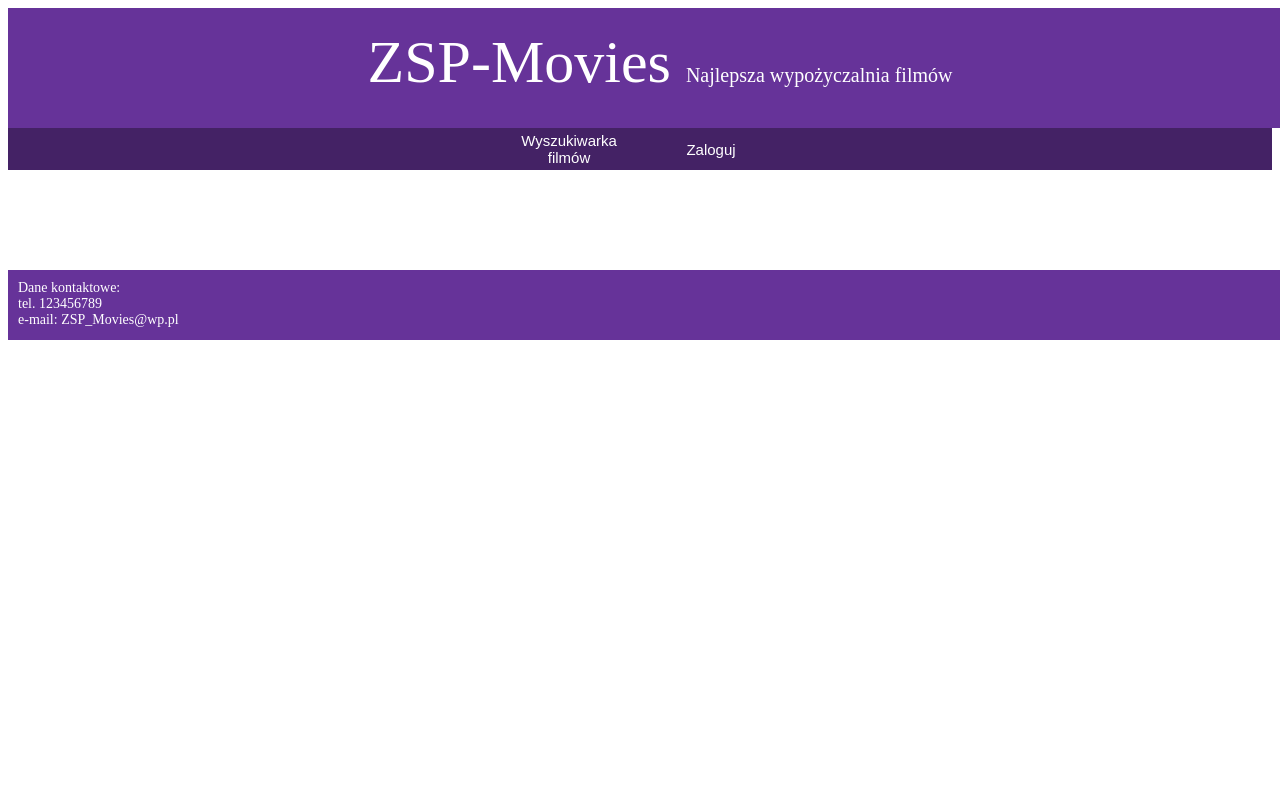
After one commit to Pazzurro/zsp-movie-rental, a PHP site: page / in a window 1280 px wide. The commit adds this page. Run offline with PHP 8.4, Linux system fonts and the light colour scheme.

Commit message:
logowanie + tworzenie użytkownika

```diff
--- a/css/style.css
+++ b/css/style.css
@@ -6,6 +6,12 @@
     color: white;
     padding: 20px;
     text-align: center;
+}
+
+.header a
+{
+    color: white;
+    text-decoration: none;
 }
 
 .footer
@@ -19,6 +25,32 @@
     font-size: 14px;
 }
 
+.nav
+{
+    width: 100%;
+    height: 42px;
+    background-color: #442265;
+}
+
+.nav table
+{
+    margin: auto;
+}
+
+.navButton
+{
+    height: 40px;
+    background-color: #442265;
+    border: none;
+    width: 140px;
+    color: white;
+}
+
+.navButton:hover
+{
+    background-color: #5d2e8b;
+}
+
 .loginBox
 {
     margin: auto;
@@ -29,9 +61,3 @@
     border: 5px solid rebeccapurple;
     background-color: white;
 }
-
-a
-{
-    color: white;
-    text-decoration: none;
-}
--- a/includes/header.php
+++ b/includes/header.php
@@ -1,5 +1,6 @@
 <?php
     $db = new mysqli("127.0.0.1", "root", "", "zsp_movie");
+    session_start();
 ?>
 
 <html>
@@ -8,8 +9,8 @@
     </head>
     <body>
         <header class="header">
-            <span style="font-size: 60">ZSP-Movies </span>
-            <span style="font-size: 20"><a href="../index.php"> Najlepsza wypożyczalnia filmów</a></span>
+            <span style="font-size: 60"><a href="../index.php">ZSP-Movies </a></span>
+            <span style="font-size: 20"> Najlepsza wypożyczalnia filmów</span>
         </header>
     </body>
 </html>
--- /dev/null
+++ b/includes/nav.php
@@ -0,0 +1,31 @@
+<html>
+    <head>
+        <link rel="stylesheet" type="text/css" href="../css/style.css" >
+    </head>
+    <body>
+        <header class="nav">
+            <table cellspacing="0" rowspacing="0">
+                <tr>
+                    <td><button class="navButton"><span style="font-size: 15px">Wyszukiwarka filmów</span></button></td>
+
+                    <?php
+                        if(isset($_SESSION["whoLogged"]))
+                        {
+                            echo'
+                                <td><button class="navButton"><span style="font-size: 15px">Moje filmy</span></button></td>
+
+                                <td><button class="navButton"><span style="font-size: 15px">Wyloguj</span></button></td>
+                            ';
+                        }
+                        else
+                        {
+                            echo'
+                                <td><button class="navButton"><span style="font-size: 15px">Zaloguj</span></button></td>
+                            ';
+                        }
+                    ?>
+                </tr>
+            </table>
+        </header>
+    </body>
+</html>
--- /dev/null
+++ b/index.php
@@ -0,0 +1,28 @@
+<html>
+    <head>
+        <meta charset="utf-8">
+        <title>zsp-movie-rental Damian Kapral</title>
+
+        <link rel="stylesheet" type="text/css" href="css/style.css" >
+    </head>
+    <body>
+        <header>
+            <?php include 'includes/header.php'; ?>
+        </header>
+
+
+        <nav>
+            <?php include 'includes/nav.php'; ?>
+        </nav>
+
+
+        <section>
+
+        </section>
+
+
+        <footer>
+            <?php include 'includes/footer.php'; ?>
+        </footer>
+    </body>
+</html>
```
Also changed, not shown: sites/login.php (+11 -5 lines), sites/register.php (added, +57 -0 lines).
